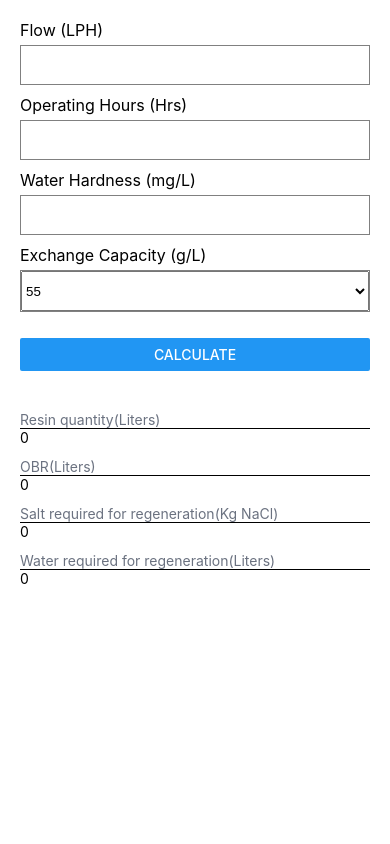
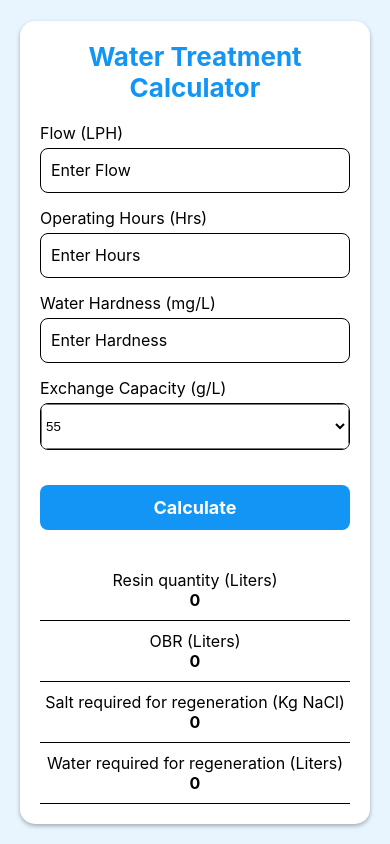
Before and after one commit to Infolanze807/water-ro-app, a React Native app: screen /calculator in a window 390 px wide. Built offline with nearby package versions, Linux system fonts and the light colour scheme.

Commit message:
design change

```diff
--- a/src/Components/LandingPage/LandingPage.js
+++ b/src/Components/LandingPage/LandingPage.js
@@ -27,8 +27,8 @@ const LandingPage = ({navigation}) => {
       </View>
       <View style={styles.secondContainer}>
         <View style={styles.mainSecond}>
-          <Text style={styles.mainMain}>Welcome to Doshion Poly Science Pvt. Ltd.</Text>
-          <Text style={styles.subMain}>Your most realiable resource for all your Water RO plant</Text>
+          <Text style={styles.mainMain}>Doshion Techcenter</Text>
+          <Text style={styles.subMain}>Technology in to your hands</Text>
         </View>
         <View style={styles.subSecond}>
           <TouchableOpacity style={styles.button} onPress={() => {
--- a/src/Components/Product/Product.js
+++ b/src/Components/Product/Product.js
@@ -63,8 +63,8 @@ const Product = ({ route, navigation }) => {
             </View>
             <View>
               <Text style={styles.specificationValue}>{product.title}</Text>
-              <Text style={styles.specificationValue}>{product.price}</Text>
-              <Text style={styles.specificationValue}>90 L</Text>
+              <Text style={styles.specificationValue}>{product.productdesc.value.price}</Text>
+              <Text style={styles.specificationValue}>{product.productdesc.value.cooler_type}</Text>
               <Text style={styles.specificationValue}>India</Text>
               <Text style={styles.specificationValue}>Desert</Text>
               <Text style={styles.specificationValue}>60 ft</Text>
--- a/src/Pages/Calculator/Calculator.js
+++ b/src/Pages/Calculator/Calculator.js
@@ -1,35 +1,59 @@
 import React, { useState } from 'react';
-import { View, Text, TextInput, Button, StyleSheet } from 'react-native';
+import { View, Text, TextInput, TouchableOpacity, StyleSheet, ScrollView } from 'react-native';
 import { Picker } from '@react-native-picker/picker';
-import colors from '../../Components/Colors/Colors';
+import colors from '../../Components/Colors/Colors'; // Assuming colors is defined
 
 const Calculator = () => {
+  const [exchangeCapacity, setExchangeCapacity] = useState('55');
+  const [flow, setFlow] = useState('');
+  const [hours, setHours] = useState('');
+  const [hardness, setHardness] = useState('');
 
-  const [exchangeCapacity, setExchangeCapacity] = useState('55');
+  const handleCalculate = () => {
+    // Add your calculation logic here
+  };
 
   return (
-    <View style={styles.container}>
+    <ScrollView contentContainerStyle={styles.scrollContainer}>
+      <View style={styles.card}>
+        <Text style={styles.title}>Water Treatment Calculator</Text>
+
         <View style={styles.inputContainer}>
           <Text style={styles.label}>Flow (LPH)</Text>
           <TextInput
             style={styles.input}
             keyboardType="numeric"
+            value={flow}
+            onChangeText={setFlow}
+            placeholder="Enter Flow"
+            placeholderTextColor={colors.placeholder}
           />
         </View>
+
         <View style={styles.inputContainer}>
           <Text style={styles.label}>Operating Hours (Hrs)</Text>
           <TextInput
             style={styles.input}
             keyboardType="numeric"
+            value={hours}
+            onChangeText={setHours}
+            placeholder="Enter Hours"
+            placeholderTextColor={colors.placeholder}
           />
         </View>
+
         <View style={styles.inputContainer}>
           <Text style={styles.label}>Water Hardness (mg/L)</Text>
           <TextInput
             style={styles.input}
             keyboardType="numeric"
+            value={hardness}
+            onChangeText={setHardness}
+            placeholder="Enter Hardness"
+            placeholderTextColor={colors.placeholder}
           />
         </View>
+
         <View style={styles.inputContainer}>
           <Text style={styles.label}>Exchange Capacity (g/L)</Text>
           <View style={styles.pickerContainer}>
@@ -44,62 +68,118 @@ const Calculator = () => {
             </Picker>
           </View>
         </View>
-      <View className='pt-4'>
-      <Button style={styles.button} title="Calculate"  onPress={() => {}} />
-      </View>
-        <View className='flex gap-3 pt-10'>
-        <View>
-          <Text className='border-b-[1px] text-gray-500'>Resin quantity(Liters)</Text>
-          <Text>0</Text>
-        </View>
-        <View>
-          <Text className='border-b-[1px] text-gray-500'>OBR(Liters)</Text>
-          <Text>0</Text>
-        </View>
-        <View>
-          <Text className='border-b-[1px] text-gray-500'>Salt required for regeneration(Kg NaCl)</Text>
-          <Text>0</Text>
-        </View>
-        <View>
-          <Text className='border-b-[1px] text-gray-500'>Water required for regeneration(Liters)</Text>
-          <Text>0</Text>
+
+        <TouchableOpacity style={styles.button} onPress={handleCalculate}>
+          <Text style={styles.buttonText}>Calculate</Text>
+        </TouchableOpacity>
+
+        <View style={styles.resultsContainer}>
+          <Result label="Resin quantity (Liters)" value="0" />
+          <Result label="OBR (Liters)" value="0" />
+          <Result label="Salt required for regeneration (Kg NaCl)" value="0" />
+          <Result label="Water required for regeneration (Liters)" value="0" />
         </View>
       </View>
+    </ScrollView>
+  );
+};
+
+const Result = ({ label, value }) => (
+  <View style={styles.resultItem}>
+    <Text style={styles.resultLabel}>{label}</Text>
+    <Text style={styles.resultValue}>{value}</Text>
   </View>
 );
-};
 
 export default Calculator;
 
 const styles = StyleSheet.create({
-  container: {
+  scrollContainer: {
+    flexGrow: 1,
+    alignItems: 'center',
+    justifyContent: 'center',
+    backgroundColor: colors.background,
     padding: 20,
-    backgroundColor:'white',
-    height:'100%'
+  },
+  card: {
+    width: '100%',
+    maxWidth: 600, // Constrain width on large screens
+    backgroundColor: colors.white,
+    borderRadius: 15,
+    padding: 20,
+    elevation: 5,
+    shadowColor: '#000',
+    shadowOffset: { width: 0, height: 2 },
+    shadowOpacity: 0.3,
+    shadowRadius: 4,
+    alignItems: 'center',
+  },
+  title: {
+    fontSize: 26,
+    fontWeight: 'bold',
+    textAlign:'center',
+    marginBottom: 20,
+    color: colors.primary,
   },
   inputContainer: {
-    marginBottom: 10,
+    width: '100%',
+    marginBottom: 15,
   },
   label: {
+    fontSize: 16,
     marginBottom: 5,
-    fontSize: 16,
+    color: colors.text,
   },
   input: {
-    height: 40,
-    borderColor: 'gray',
+    height: 45,
+    borderColor: colors.border,
     borderWidth: 1,
-    paddingLeft: 8,
+    borderRadius: 8,
+    paddingLeft: 10,
+    fontSize: 16,
+    color: colors.text,
   },
   pickerContainer: {
-    borderColor: 'gray',
+    borderColor: colors.border,
     borderWidth: 1,
-    justifyContent: 'center',
+    borderRadius: 8,
+    overflow: 'hidden',
   },
   picker: {
-    height: 40,
+    height: 45,
     width: '100%',
   },
   button: {
     backgroundColor: colors.primary,
-  }
+    borderRadius: 8,
+    paddingVertical: 12,
+    alignItems: 'center',
+    justifyContent: 'center',
+    marginTop: 20,
+    width: '100%',
+  },
+  buttonText: {
+    color: 'white',
+    fontSize: 18,
+    fontWeight: 'bold',
+  },
+  resultsContainer: {
+    width: '100%',
+    marginTop: 30,
+  },
+  resultItem: {
+    borderBottomColor: colors.border,
+    borderBottomWidth: 1,
+    paddingVertical: 10,
+    alignItems: 'center',
+  },
+  resultLabel: {
+    fontSize: 16,
+    color: colors.textSecondary,
+  },
+  resultValue: {
+    fontSize: 16,
+    fontWeight: 'bold',
+    color: colors.text,
+  },
 });
--- a/src/Pages/Home/Home.js
+++ b/src/Pages/Home/Home.js
@@ -13,11 +13,7 @@
 // const Home = ({ navigation }) => {
 //   const [data, setData] = useState([]);
 
-//     const selectedDatas=data.slice(0,6);
-
-//     useEffect(()=>{
-//       console.log("selected",selectedDatas);
-//     })
+//   const selectedDatas = data.slice(0, 6);
 
 //   useEffect(() => {
 //     const fetchData = async () => {
@@ -40,7 +36,6 @@
 //         }));
 //         console.log(datas);
 
-
 //         setData(datas);
 //       } catch (error) {
 //         console.error('Error fetching data:', error);
@@ -58,19 +53,14 @@
 //   );
 
 //   return (
-//     <View>
-//       <View style={styles.mainContainer}>
-//         <View style={styles.userHeader}>
-//           <View style={styles.userIcon}>
-//             <Text style={styles.userIconText}>N</Text>
-//           </View>
-//           <View style={styles.userName}>
-//             <Text style={styles.userText}>Welcome</Text>
-//             <Text style={styles.userNameText}>Infolanze Tech</Text>
-//           </View>
+//     <View style={{backgroundColor:colors.white}}>
+//       <View style={styles.headerContainer}>
+//         <View style={styles.welcomeContainer}>
+//           <Text style={styles.welcomeText}>Welcome</Text>
+//           <Text style={styles.companyText}>Infolanze Tech</Text>
 //         </View>
-//         <View style={styles.homeIcon}>
-//           <Octicons name="home" size={24} color={colors.white} />
+//         <View style={styles.iconContainer}>
+//           <Octicons name="home" size={28} color={colors.primary} />
 //         </View>
 //       </View>
 //       <View style={styles.imageContainer}>
@@ -103,52 +93,48 @@
 //   scrollView: {
 //     backgroundColor: 'white',
 //   },
-//   mainContainer: {
-//     backgroundColor: colors.primary,
+//   headerContainer: {
+//     backgroundColor: colors.white,
 //     paddingHorizontal: 20,
+//     paddingVertical: 35,
 //     display: 'flex',
 //     flexDirection: 'row',
 //     justifyContent: 'space-between',
 //     alignItems: 'center',
-//     paddingTop: 50,
-//     paddingBottom: 19,
 //     borderBottomRightRadius: 25,
 //     borderBottomLeftRadius: 25,
+//     elevation: 5,
 //   },
-//   userHeader: {
-//     display: 'flex',
-//     flexDirection: 'row',
-//     gap: 12,
-//     justifyContent: 'space-between',
-//     alignItems: 'center',
+//   welcomeContainer: {
+//     flexDirection: 'column',
 //   },
-//   userIcon: {
+//   welcomeText: {
+//     fontSize: 18,
+//     color: colors.primary,
+//     fontWeight: '500',
+//   },
+//   companyText: {
+//     fontSize: 22,
+//     fontWeight: '700',
+//     color: colors.secondary,
+//   },
+//   iconContainer: {
+//     backgroundColor: colors.lightGray,
 //     padding: 10,
-//     paddingHorizontal: 17,
-//     borderRadius: 99,
-//     backgroundColor: colors.white,
-//   },
-//   userIconText: {
-//     fontSize: 20,
-//     fontWeight: "600",
-//   },
-//   userName: {},
-//   userText: {
-//     fontSize: 15,
-//     color: colors.white,
-//   },
-//   userNameText: {
-//     fontSize: 20,
-//     fontWeight: "500",
-//     color: colors.white,
+//     borderRadius: 15,
 //   },
 //   imageContainer: {
+//     paddingTop:20,
+//     padding:10,
+
+//     // paddingBottom:20,
 //     height: "21%",
 //     width: '100%',
 //   },
 //   headerImage: {
 //     height: '100%',
 //     width: '100%',
+//     borderRadius:10
 //   },
 //   productP: {
 //     paddingBottom: 320,
@@ -195,7 +181,6 @@
 //     height: 100,
 //     width: 100,
 //     borderRadius: 10,
-//     // borderColor: colors.primary,
 //     borderWidth: 2,
 //     resizeMode: 'cover',
 //   },
@@ -211,7 +196,6 @@
 // });
 
 // export default Home;
-
 
 import { View, Text, Image, FlatList, ScrollView, StyleSheet, TouchableOpacity } from 'react-native';
 import React, { useEffect, useState } from 'react';
@@ -243,11 +227,12 @@ const Home = ({ navigation }) => {
         });
 
         const datas = response.data.objects.map(data => ({
-          id: data._id,
+          // id: data._id,
           title: data.title,
           coverimg: data.metadata.cover_img.url,
           detailimg: data.metadata.detail_img.url,
           productdoc: data.metadata.product_doc.url,
+          productdesc: data.metadata.product_desc,  // Added productdesc here
         }));
         console.log(datas);
 
@@ -268,7 +253,7 @@ const Home = ({ navigation }) => {
   );
 
   return (
-    <View style={{backgroundColor:colors.white}}>
+    <View style={{ backgroundColor: colors.white }}>
       <View style={styles.headerContainer}>
         <View style={styles.welcomeContainer}>
           <Text style={styles.welcomeText}>Welcome</Text>
@@ -339,17 +324,15 @@ const styles = StyleSheet.create({
     borderRadius: 15,
   },
   imageContainer: {
-    paddingTop:20,
-    padding:10,
-
-    // paddingBottom:20,
-    height: "21%",
+    paddingTop: 20,
+    padding: 10,
+    height: '21%',
     width: '100%',
   },
   headerImage: {
     height: '100%',
     width: '100%',
-    borderRadius:10
+    borderRadius: 10,
   },
   productP: {
     paddingBottom: 320,
@@ -378,7 +361,7 @@ const styles = StyleSheet.create({
   },
   itemContainer: {
     width: 150,
-    height: 190,
+    height: 220,  // Adjusted height to fit description
     padding: 8,
     borderColor: '#d1d5db',
     backgroundColor: 'white',
@@ -399,14 +382,16 @@ const styles = StyleSheet.create({
     borderWidth: 2,
     resizeMode: 'cover',
   },
-  itemName: {
+  title: {
     marginTop: 8,
+    fontSize: 14,
+    fontWeight: '600',
+  },
+  productDesc: {
+    marginTop: 4,
     fontSize: 12,
-    fontWeight: '500',
-  },
-  itemPrice: {
-    color: 'black',
-    fontSize: 12,
+    color: '#4B5563',  // Grey color for description text
+    textAlign: 'center',
   },
 });
 
```
Lines whose indentation alone changed are shown as unchanged.
